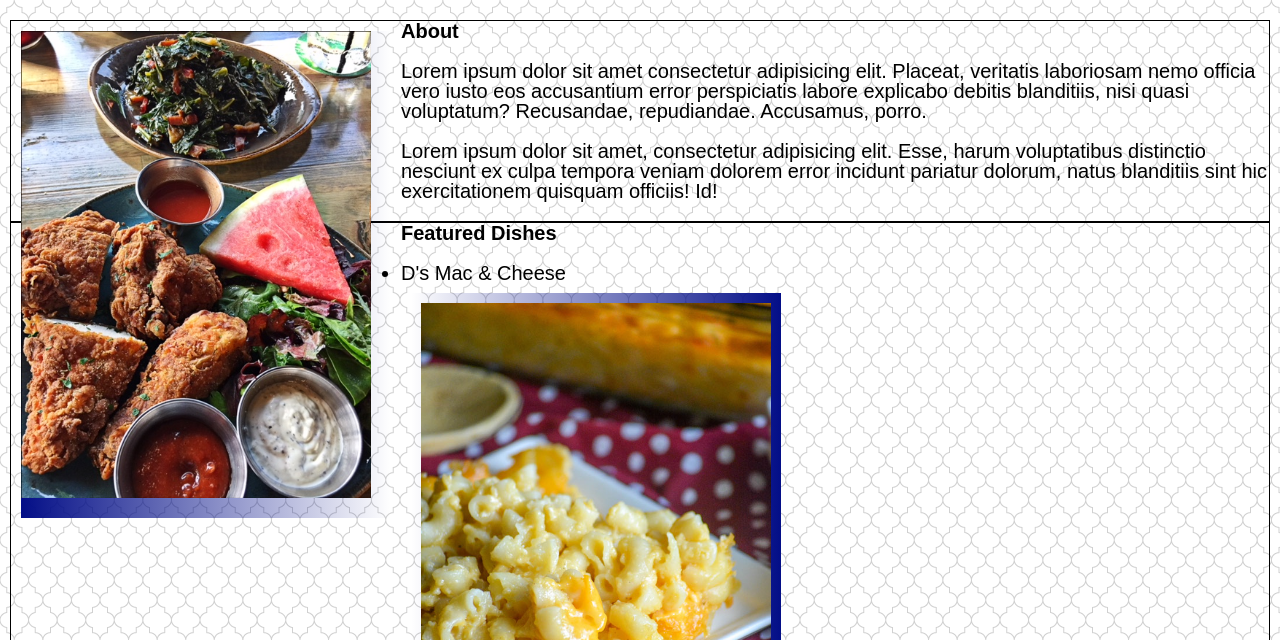
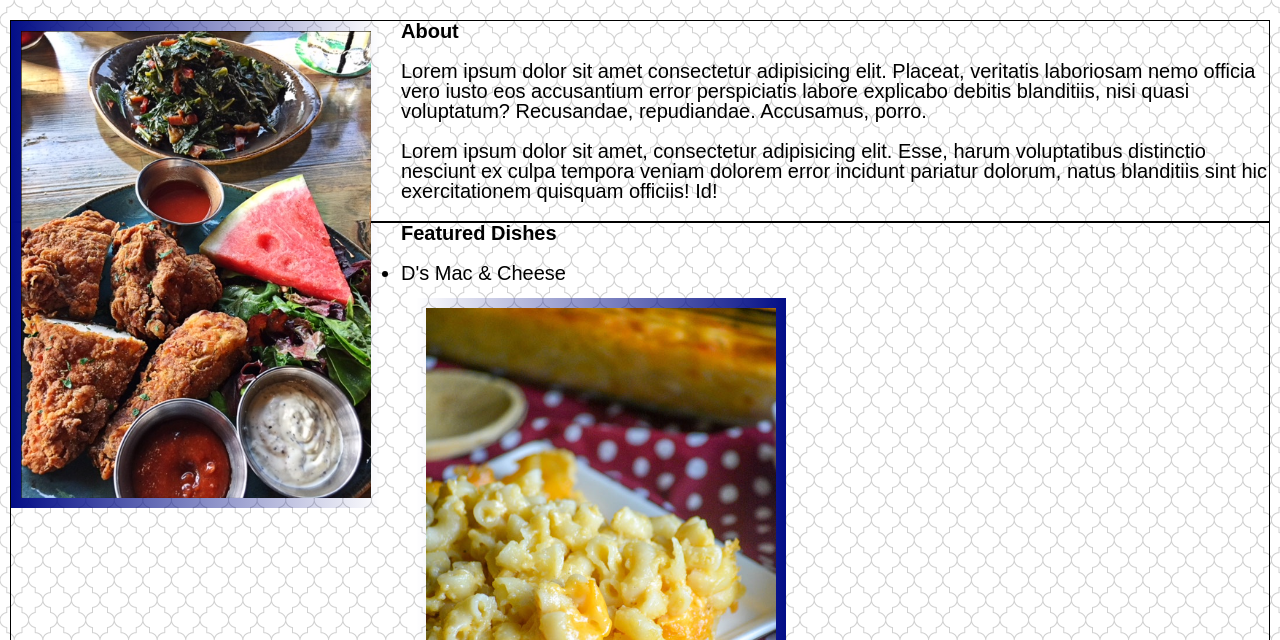
Before and after one commit to uncrownedthrone/pt-jays-southern-kitchen, a website: page public/index.html in a window 1280 px wide. Shown: the part 160-800 px from the top of the page. Drawn offline with Linux system fonts and the light colour scheme.

Commit message:
update css2

```diff
--- a/public/index.html
+++ b/public/index.html
@@ -18,14 +18,20 @@
       <h3>Eat at Jay's! Where home is here!</h3>
     </header>
     <main>
-      <section class='test'>
+      <section class='section1'>
         <img class='first' src="images/mainpagefood.jpg" alt="plate of food on table"/>
         <header class="about">About</header>
-          <p>Lorem ipsum dolor sit amet consectetur adipisicing elit. Placeat, veritatis laboriosam nemo officia vero iusto eos accusantium error perspiciatis labore explicabo debitis blanditiis, nisi quasi voluptatum? Recusandae, repudiandae. Accusamus, porro.</p>
-          <p>Lorem ipsum dolor sit amet, consectetur adipisicing elit. Esse, harum voluptatibus distinctio nesciunt ex culpa tempora veniam dolorem error incidunt pariatur dolorum, natus blanditiis sint hic exercitationem quisquam officiis! Id!</p>
+          <p>Lorem ipsum dolor sit amet consectetur adipisicing elit.
+            Placeat, veritatis laboriosam nemo officia vero iusto eos
+            accusantium error perspiciatis labore explicabo debitis blanditiis,
+            nisi quasi voluptatum? Recusandae, repudiandae. Accusamus, porro.</p>
+          <p>Lorem ipsum dolor sit amet, consectetur adipisicing elit.
+            Esse, harum voluptatibus distinctio nesciunt ex culpa tempora veniam
+            dolorem error incidunt pariatur dolorum, natus blanditiis sint hic
+            exercitationem quisquam officiis! Id!</p>
       </section>
-      <section>
-        <header class="featured">Featured Dishes</header>
+      <section class='section2'>
+        <header class='featured'>Featured Dishes</header>
         <ul>
           <li>D's Mac & Cheese</li>
           <img class = 'maccheese' src="images/macandcheese.jpg" alt="macaroni and cheese"/>
@@ -35,8 +41,8 @@
           <img class = 'chix' src="images/dumplings.jpg" alt="chicken and dumplings"/>
         </ul>
       </section>
-      <section>
-        <header class="specials">Upcoming Specials</header>
+      <section class='section3'>
+        <header class='specials'>Upcoming Specials</header>
         <img src="" alt=""/>
         <ul>
           <li>Friday - Southern Buffet @ Jay's</li>
@@ -59,6 +65,7 @@
         <button>Subscribe</button>
       </form>
       <p>Located in South Seminole Heights - Tampa, FL</p>
+      <p>New location in St. Petersburg coming soon!</p>
     </main>
     <footer>Made with  <span role="img" aria-label="purple heart that means love">💜</span> at SDG</footer>
   </body>
--- a/public/screen.css
+++ b/public/screen.css
@@ -27,7 +27,7 @@ h1, h3 {
 }
 
 img {
-  margin: 10px;
+  margin: 15px;
   width: 350px;
   padding: 10px;
 }
@@ -45,7 +45,7 @@ section {
     border-width: 1px;
 }
 
-.test img {
+.section1 img {
     float: left;
-    padding: 0 20px 20px 0;
+    margin: 0 20px 20px 0;
 }
```
